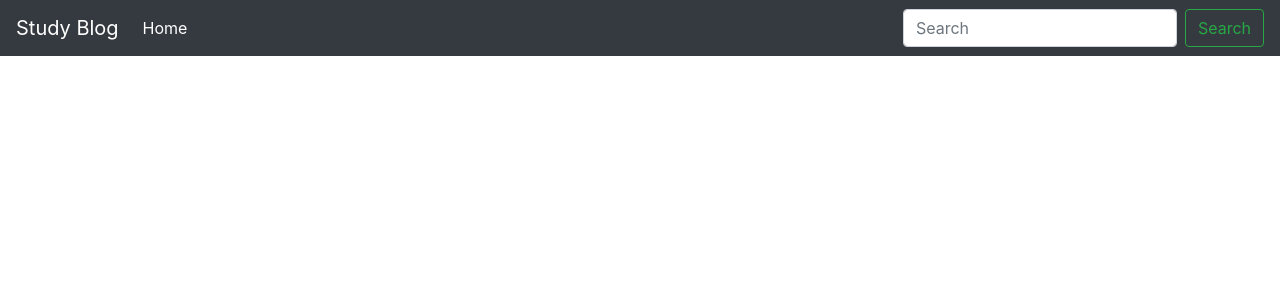
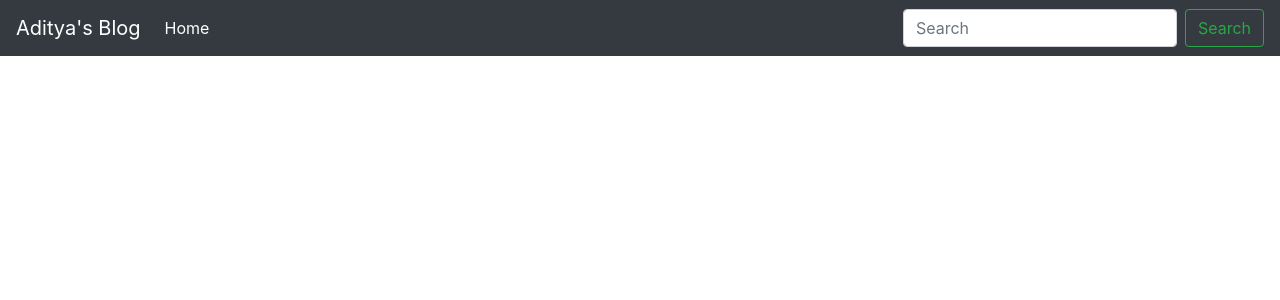
Before and after one commit to adityababar07/blog-2, a Django app: page / in a window 1280 px wide. Shown: the top 300 px of the page. Run offline with Django 3.2, Linux system fonts and the light colour scheme; data that the repository does not hold is empty; some libraries are stand-ins or nearby versions.

Commit message:
Update base.html

```diff
--- a/blog/templates/base.html
+++ b/blog/templates/base.html
@@ -22,7 +22,7 @@
 <body>
     <header>
         <nav class="navbar navbar-expand-lg navbar-dark bg-dark">
-            <a class="navbar-brand" href="{% url 'home' %}">Study Blog</a>
+            <a class="navbar-brand" href="{% url 'home' %}">Aditya's Blog</a>
             <button class="navbar-toggler" type="button" data-toggle="collapse" data-target="#navbarSupportedContent"
                 aria-controls="navbarSupportedContent" aria-expanded="false" aria-label="Toggle navigation">
                 <span class="navbar-toggler-icon"></span>
```
